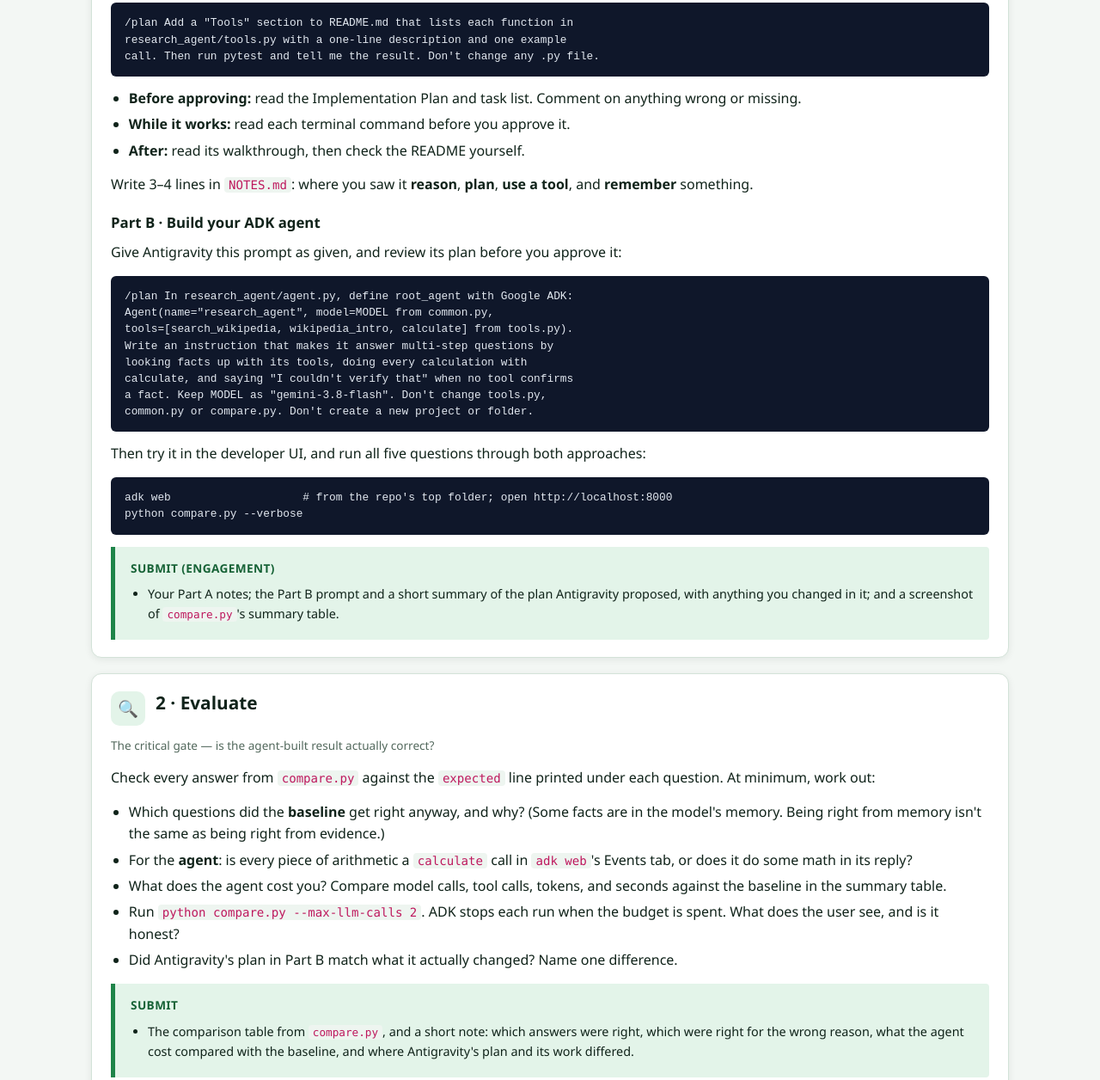
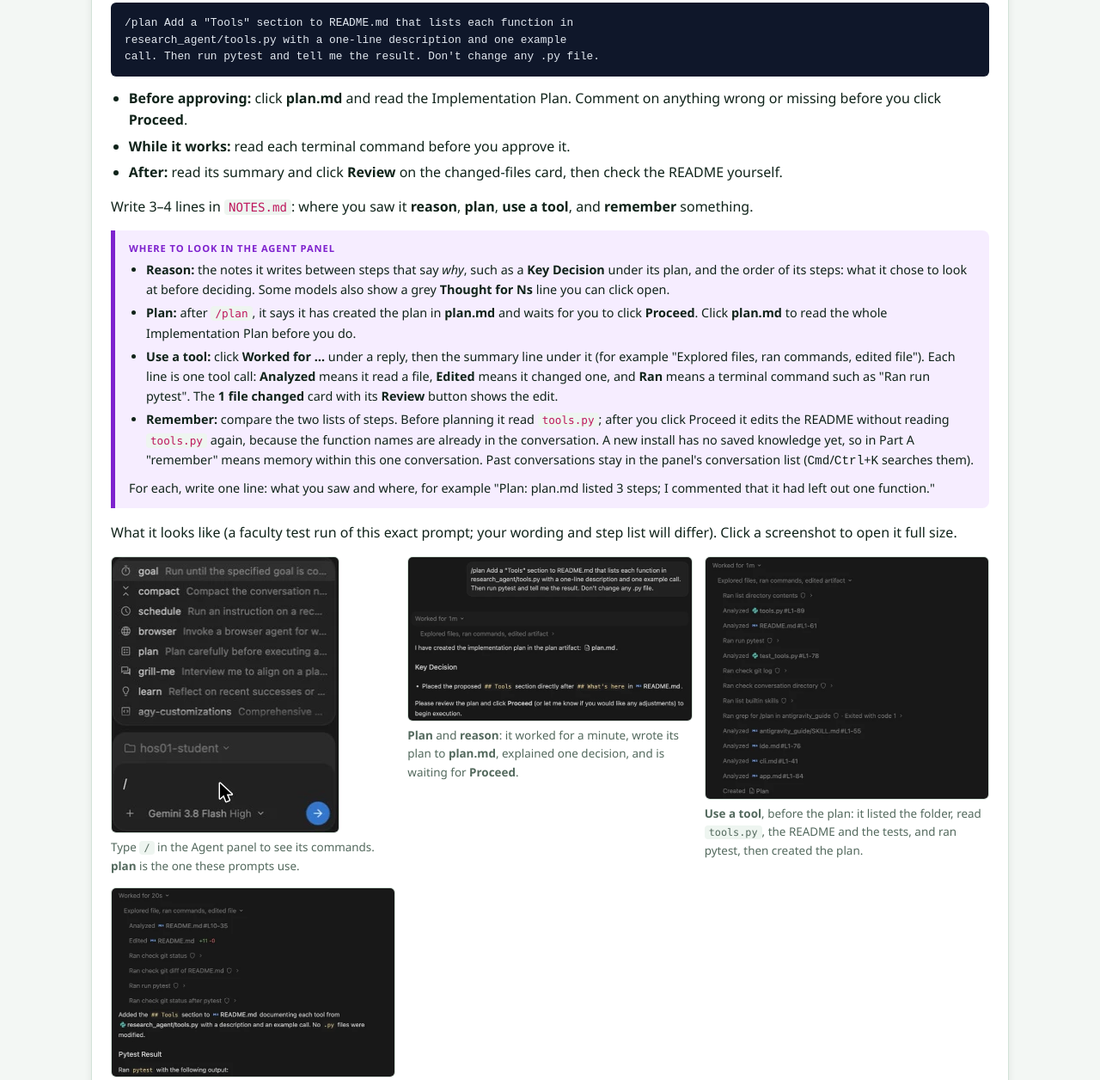
Before and after one commit to clarkngo/ai420, a plain HTML site: page module-1/hos-guide.html in a window 1280 px wide. Shown: the part 1793-3049 px from the top of the page at 86% size. Drawn offline with Linux system fonts and the light colour scheme.

Commit message:
Show students where the agent reasons, plans, uses tools and remembers
Part A of HOS 1 asks students to note where Antigravity reasons, plans,
uses a tool and remembers something. A new box under that instruction
says where each shows up in the IDE's Agent panel, with four
screenshots from a faculty run of the exact Part A prompt: the /plan
command, the plan waiting for Proceed, the steps before the plan, and
the steps after it.

The run showed no task list or walkthrough, so the Part A steps, the
Module 1 page and the Tools page now describe what the IDE does: plan.md
and Proceed, then a summary and a changed-files card with Review.

Co-Authored-By: Claude Opus 5.5 <noreply@anthropic.com>

```diff
--- a/module-1/hos-guide.html
+++ b/module-1/hos-guide.html
@@ -102,11 +102,27 @@
 research_agent/tools.py with a one-line description and one example
 call. Then run pytest and tell me the result. Don't change any .py file.</pre>
             <ul>
-                <li><b>Before approving:</b> read the Implementation Plan and task list. Comment on anything wrong or missing.</li>
+                <li><b>Before approving:</b> click <b>plan.md</b> and read the Implementation Plan. Comment on anything wrong or missing before you click <b>Proceed</b>.</li>
                 <li><b>While it works:</b> read each terminal command before you approve it.</li>
-                <li><b>After:</b> read its walkthrough, then check the README yourself.</li>
+                <li><b>After:</b> read its summary and click <b>Review</b> on the changed-files card, then check the README yourself.</li>
             </ul>
             <p>Write 3–4 lines in <code>NOTES.md</code>: where you saw it <b>reason</b>, <b>plan</b>, <b>use a tool</b>, and <b>remember</b> something.</p>
+            <div class="callout violet"><span class="label">Where to look in the Agent panel</span>
+                <ul style="margin:4px 0 0;padding-left:20px">
+                    <li><b>Reason:</b> the notes it writes between steps that say <em>why</em>, such as a <b>Key Decision</b> under its plan, and the order of its steps: what it chose to look at before deciding. Some models also show a grey <b>Thought for Ns</b> line you can click open.</li>
+                    <li><b>Plan:</b> after <code>/plan</code>, it says it has created the plan in <b>plan.md</b> and waits for you to click <b>Proceed</b>. Click <b>plan.md</b> to read the whole Implementation Plan before you do.</li>
+                    <li><b>Use a tool:</b> click <b>Worked for …</b> under a reply, then the summary line under it (for example "Explored files, ran commands, edited file"). Each line is one tool call: <b>Analyzed</b> means it read a file, <b>Edited</b> means it changed one, and <b>Ran</b> means a terminal command such as "Ran run pytest". The <b>1 file changed</b> card with its <b>Review</b> button shows the edit.</li>
+                    <li><b>Remember:</b> compare the two lists of steps. Before planning it read <code>tools.py</code>; after you click Proceed it edits the README without reading <code>tools.py</code> again, because the function names are already in the conversation. A new install has no saved knowledge yet, so in Part A "remember" means memory within this one conversation. Past conversations stay in the panel's conversation list (<kbd>Cmd</kbd>/<kbd>Ctrl</kbd>+<kbd>K</kbd> searches them).</li>
+                </ul>
+                <p style="margin:8px 0 0">For each, write one line: what you saw and where, for example "Plan: plan.md listed 3 steps; I commented that it had left out one function."</p>
+            </div>
+            <p>What it looks like (a faculty test run of this exact prompt; your wording and step list will differ). Click a screenshot to open it full size.</p>
+            <div class="shot-grid">
+                <figure class="shot"><a href="../assets/files/ai-420-guides/images/hos-01-part-a/01-slash-plan.webp" target="_blank" rel="noopener"><img src="../assets/files/ai-420-guides/images/hos-01-part-a/01-slash-plan.webp" alt="Antigravity Agent panel: typing a slash lists commands, including plan, described as Plan carefully before executing" loading="lazy"></a><figcaption>Type <code>/</code> in the Agent panel to see its commands. <b>plan</b> is the one these prompts use.</figcaption></figure>
+                <figure class="shot"><a href="../assets/files/ai-420-guides/images/hos-01-part-a/02-plan-ready.webp" target="_blank" rel="noopener"><img src="../assets/files/ai-420-guides/images/hos-01-part-a/02-plan-ready.webp" alt="Agent panel after the /plan prompt: Worked for 1m, a note that the plan is in plan.md, a Key Decision about where the Tools section goes, and a request to click Proceed" loading="lazy"></a><figcaption><b>Plan</b> and <b>reason</b>: it worked for a minute, wrote its plan to <b>plan.md</b>, explained one decision, and is waiting for <b>Proceed</b>.</figcaption></figure>
+                <figure class="shot"><a href="../assets/files/ai-420-guides/images/hos-01-part-a/03-steps-before-plan.webp" target="_blank" rel="noopener"><img src="../assets/files/ai-420-guides/images/hos-01-part-a/03-steps-before-plan.webp" alt="Worked for 1m opened: steps such as Ran list directory contents, Analyzed tools.py, Analyzed README.md, Ran run pytest, Analyzed test_tools.py, then Created Plan" loading="lazy"></a><figcaption><b>Use a tool</b>, before the plan: it listed the folder, read <code>tools.py</code>, the README and the tests, and ran pytest, then created the plan.</figcaption></figure>
+                <figure class="shot"><a href="../assets/files/ai-420-guides/images/hos-01-part-a/04-steps-while-working.webp" target="_blank" rel="noopener"><img src="../assets/files/ai-420-guides/images/hos-01-part-a/04-steps-while-working.webp" alt="Worked for 20s opened after Proceed: Analyzed README.md, Edited README.md plus 11 lines, Ran check git status, Ran run pytest, then a summary that no .py files were modified" loading="lazy"></a><figcaption><b>Use a tool</b> and <b>remember</b>, after Proceed: it edits the README and runs pytest, but never reads <code>tools.py</code> again.</figcaption></figure>
+            </div>
             <h3>Part B · Build your ADK agent</h3>
             <p>Give Antigravity this prompt as given, and review its plan before you approve it:</p>
 <pre tabindex="0">/plan In research_agent/agent.py, define root_agent with Google ADK:
```
Also changed, not shown: module-1/index.html (+2 -2 lines), start-here/tools.html (+1 -1 lines), assets/files/ai-420-guides/images/hos-01-part-a/01-slash-plan.webp (added), assets/files/ai-420-guides/images/hos-01-part-a/02-plan-ready.webp (added), assets/files/ai-420-guides/images/hos-01-part-a/03-steps-before-plan.webp (added), assets/files/ai-420-guides/images/hos-01-part-a/04-steps-while-working.webp (added).
